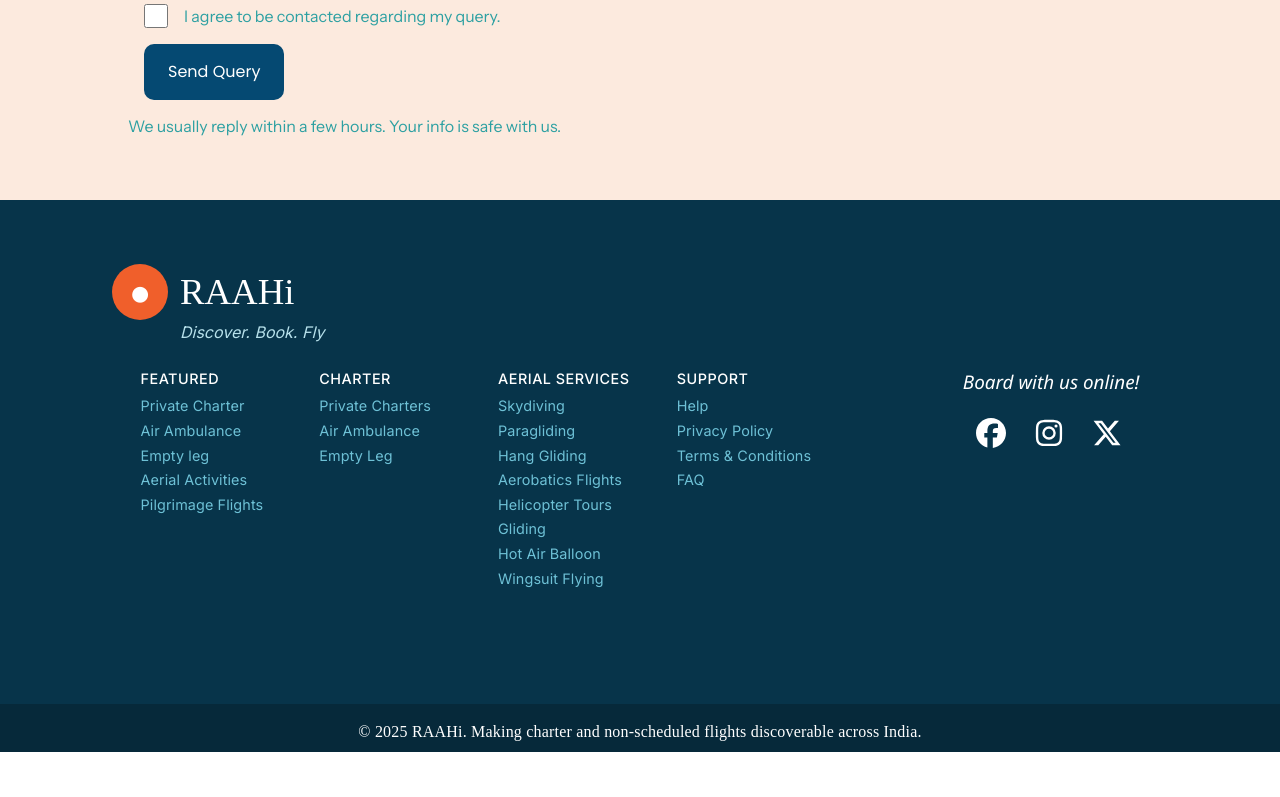
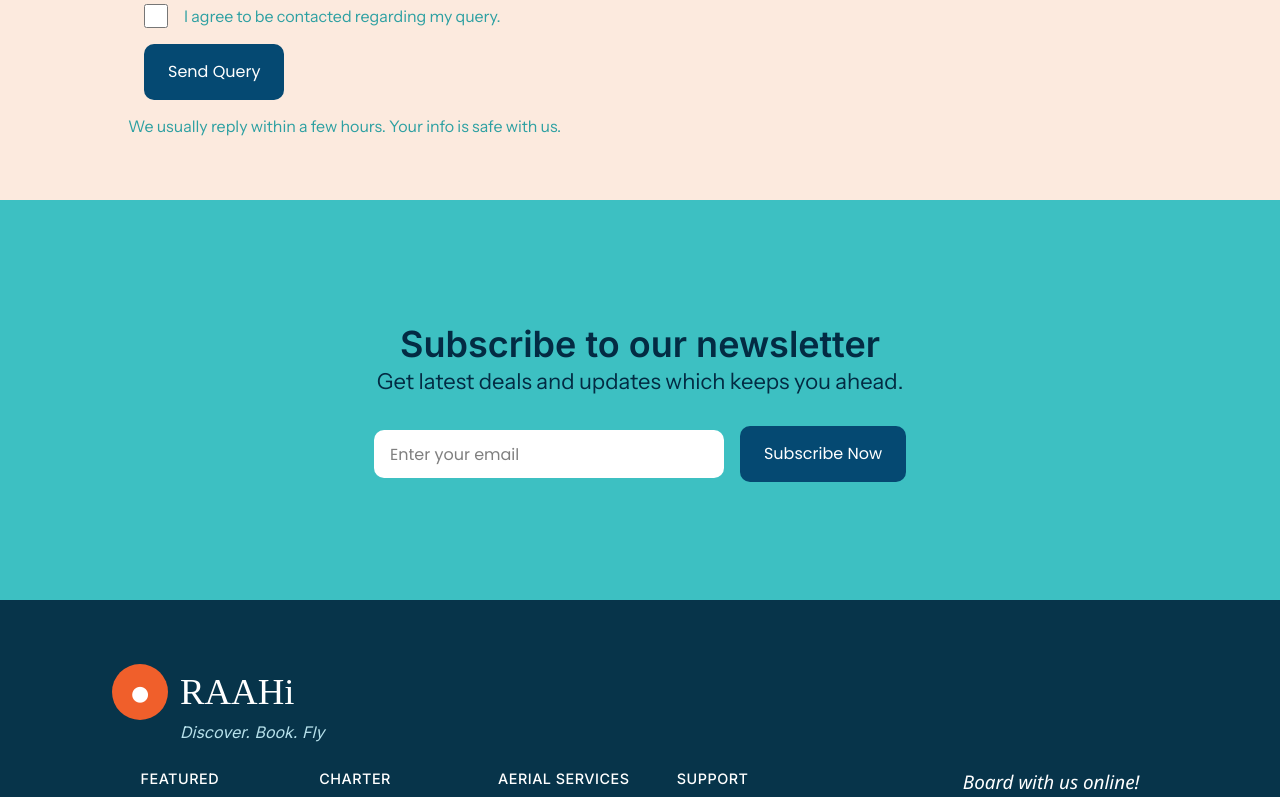
Before and after one commit to keshavMishra004/raahi, a Next.js app: page / in a window 1280 px wide. Shown: the part 5348-6145 px from the top of the page. Before the commit the page ends 6100 px from the top, so only its background shows below. Built offline with nearby package versions, Linux system fonts and the light colour scheme; a web font is replaced by a local one.

Commit message:
added newsletter, made slight responsive changes to all sections by me. made footer, book a flight, need a help contant form, and newsletter responsive.

```diff
--- /dev/null
+++ b/app/Component/NewsLetter.js
@@ -0,0 +1,17 @@
+import React from 'react'
+import '../css/newsLetter.css'
+
+function NewsLetter() {
+  return (
+    <section className='newsletter'>
+        <h3>Subscribe to our newsletter</h3>
+        <p>Get latest deals and updates which keeps you ahead.</p>
+        <div className='newsletter-form'>
+            <input type='email' placeholder='Enter your email' />
+            <button>Subscribe Now</button>
+        </div>
+    </section>
+  )
+}
+
+export default NewsLetter
--- a/app/css/bookAFlight.css
+++ b/app/css/bookAFlight.css
@@ -38,3 +38,18 @@ line-height: normal;
 .book-button:active {
   transform: scale(0.9);
 }
+
+@media (max-width: 560px) {
+  .book-a-flight {
+    height: 50vh;
+    justify-content: center;
+    gap: 2em;
+  }
+  .book-heading {
+    font-size: 24px;
+  }
+  .book-button {
+    padding: 16px 24px;
+    font-size: 16px;
+  }
+}
--- a/app/css/discoverYourDestinations.css
+++ b/app/css/discoverYourDestinations.css
@@ -182,4 +182,7 @@ margin: 0.5em 0;
   .reset-btn, .zoom-btn {
     pointer-events: auto;
   }
+  .section-title {
+    font-size: 24px;
+  }
 }
--- a/app/css/featuredServices.css
+++ b/app/css/featuredServices.css
@@ -100,7 +100,7 @@
     padding: 0 1em;
   }
   .featured-services h2 {
-    margin: 2rem 1rem 1rem 1rem;
+    margin: 3rem 1rem 1rem 1rem;
   }
   .featured-services {
     margin: 0;
@@ -113,4 +113,7 @@
     border-radius: 10px;
     width: 7.11em;
   }
+  .featured-services h2 {
+    font-size: 24px;
+  }
 }
--- a/app/css/footer.css
+++ b/app/css/footer.css
@@ -145,3 +145,36 @@ font-weight: 400;
   width: 30px;
   height: 30px;
 }
+
+@media(max-width: 760px) {
+  .footer-links {
+    grid-template-columns: repeat(2, 2fr);
+  }
+  .footer-row-2 {
+    align-items: center;
+  }
+}
+@media(max-width: 630px) {
+  .footer-social {
+    margin: 0;
+  }
+}
+@media(max-width: 550px) {
+  .footer-content {
+    padding: 0 1rem;
+  }
+  .footer-logo-col {
+    margin: 0;
+  }
+  .footer-row-2 {
+    flex-direction: column;
+    gap: 2em;
+    padding-bottom: 0;
+  }
+  .footer-social {
+    align-items: center;
+  }
+  .footer-copyright {
+    font-size: 14px;
+  }
+}
--- a/app/css/needAHelp.css
+++ b/app/css/needAHelp.css
@@ -122,3 +122,24 @@ font-style: normal;
 font-weight: 400;
 line-height: normal;
 }
+
+@media(max-width: 480px) {
+    .need-a-help {
+        padding: 0;
+    }
+    .help-container {
+        margin: 3em 1em;
+    }
+    .need-a-help h3 {
+        font-size: 24px;
+    }
+    .need-a-help p {
+        font-size: 16px;
+    }
+    .need-a-help textarea {
+        max-width: 90vw;
+    }
+    .need-a-help button {
+        padding: 8px 12px;
+    }
+}
--- /dev/null
+++ b/app/css/newsLetter.css
@@ -0,0 +1,76 @@
+.newsletter {
+    display: flex;
+    flex-direction: column;
+    height: 400px;
+    width: 100%;
+    /* padding: 120px 80px 180px 80px; */
+    justify-content: center;
+    align-items: center;
+    background: #3DC0C2;
+}
+.newsletter h3 {
+    color: #032B43;
+font-family: Inter;
+font-size: 36px;
+font-weight: 600;
+}
+.newsletter p {
+    color: #032B43;
+font-family: "Instrument Sans";
+font-size: 22px;
+font-weight: 400;
+line-height: 1;
+margin: 0 0 1.5em 0;
+}
+.newsletter-form {
+    display: flex;
+    flex-direction: row;
+    justify-content: center;
+    align-items: center;
+    gap: 16px;
+}
+.newsletter input {
+    border-radius: 10px;
+background: #FFF;
+width: 350px;
+height: 48px;
+padding: 0 16px;
+}
+.newsletter button {
+    border-radius: 10px;
+background: #054972;
+padding: 16px 24px;
+color: #fff;
+display: flex;
+justify-content: center;
+align-items: center;
+}
+
+@media(max-width: 580px) {
+    .newsletter {
+        padding: 0 1em;
+        align-items: baseline;
+    }
+    .newsletter h3 {
+        font-size: 24px;
+        line-height: 1;
+    }
+    .newsletter p {
+        font-size: 18px;
+        margin: 0.5em 1em 0 0;
+    }
+    .newsletter-form {
+        width: 100vw;
+        flex-direction: column;
+        padding: 1em;
+        align-items: start;
+    }
+    .newsletter input {
+        width: 280px;
+        height: 40px;
+    }
+    .newsletter button {
+        height: 40px;
+        padding: 16px 24px;
+    }
+}
--- a/app/css/whyChooseUs.css
+++ b/app/css/whyChooseUs.css
@@ -99,7 +99,7 @@
 
 @media(max-width: 680px) {
     .why-choose-us {
-        padding: 2em 0 3em 0;
+        padding: 2em 0 4em 0;
     }
     .feature-card {
         width: 115px;
--- a/app/page.js
+++ b/app/page.js
@@ -9,6 +9,7 @@ import Footer from "./Component/Footer.js";
 import NeedAHelp from "./Component/NeedAHelp.js";
 import BookAFlight from "./Component/BookAFlight.js";
 import DiscoverYourDestinations from "./Component/DiscoverYourDestinations.js";
+import NewsLetter from "./Component/NewsLetter.js";
 
 
 const poppins = Poppins({
@@ -114,6 +115,8 @@ export default function Home() {
 
       <NeedAHelp />
 
+      <NewsLetter />
+
       <Footer />
 
       {/* Right-side scroll navigation */}
```
